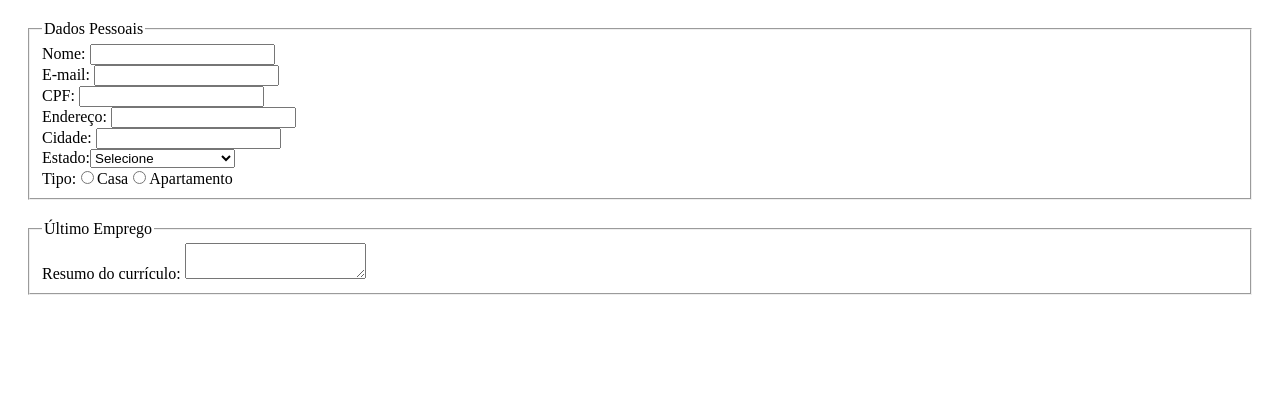
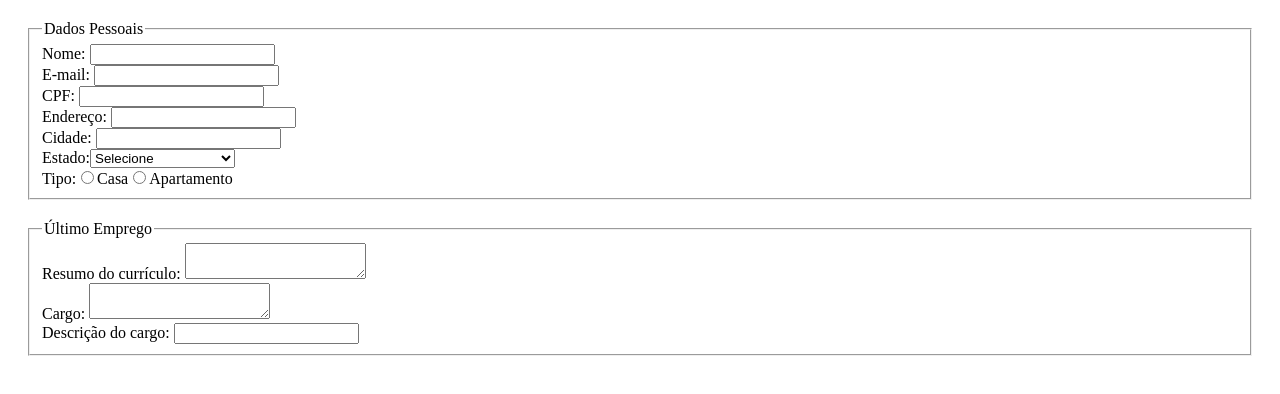
Before and after one commit to vanriwerson/trybe-exercises, a React (Create React App) app in the folder 02front-end/bloco-11-componentes-com-estado-eventos-e-formularios-com-react/dia-2-formularios-no-react/my-form-2.0/: page / in a window 1280 px wide. Shown: the top 394 px of the page. Built offline with nearby package versions, Linux system fonts and the light colour scheme.

Commit message:
Pause no 11.2

```diff
--- a/02front-end/bloco-11-componentes-com-estado-eventos-e-formularios-com-react/dia-2-formularios-no-react/my-form-2.0/src/App.js
+++ b/02front-end/bloco-11-componentes-com-estado-eventos-e-formularios-com-react/dia-2-formularios-no-react/my-form-2.0/src/App.js
@@ -14,6 +14,8 @@ class App extends Component{
     estado:'',
     tipo: '',
     curriculo: '',
+    cargo: '',
+    descricao: '',
   }
 
   handleChange = ({ target }) => {
@@ -23,8 +25,13 @@ class App extends Component{
     this.setState({ [name]: setValue() })
   }
 
+  handleError = () => {
+    const currentState = Object.values(this.state);
+    return currentState.every((value) => value !== '');
+  }
+
   render() {
-    const { nome, email, cpf, endereco, cidade, estado, curriculo } = this.state;
+    const { nome, email, cpf, endereco, cidade, estado, curriculo, cargo, descricao } = this.state;
 
     return(
       <form className="form">
@@ -96,9 +103,25 @@ class App extends Component{
           <RequiredTextarea
             labelText="Resumo do currículo"
             name="curriculo"
+            maxLength={1000}
+            onChange={(e) => this.handleChange(e)}
+            value={curriculo}
+          />
+
+          <RequiredTextarea
+            labelText="Cargo"
+            name="cargo"
             maxLength={40}
             onChange={(e) => this.handleChange(e)}
-            value={curriculo}
+            value={cargo}
+          />
+
+          <RequiredTextInput
+            labelText="Descrição do cargo"
+            name="descricao"
+            maxLength={500}
+            onChange={(e) => this.handleChange(e)}
+            value={descricao}
           />
         </fieldset>
       </form>
--- a/02front-end/bloco-11-componentes-com-estado-eventos-e-formularios-com-react/dia-2-formularios-no-react/my-form-2.0/src/components/RequiredTextarea.jsx
+++ b/02front-end/bloco-11-componentes-com-estado-eventos-e-formularios-com-react/dia-2-formularios-no-react/my-form-2.0/src/components/RequiredTextarea.jsx
@@ -2,6 +2,19 @@ import React, { Component } from 'react';
 import PropTypes from "prop-types";
 
 class RequiredTextarea extends Component{
+  state = {
+    showAlert: true,
+  }
+
+  handleMouseEnter = () => {
+    const { name } = this.props;
+    const show = this.state.showAlert;
+    if (show === true && name === 'cargo') {
+      this.setState({ showAlert: false });
+      alert('Preencha com cuidado esta informação.');
+    }
+  }
+
   render() {
     const { labelText, name, maxLength, onChange, value } = this.props;
 
@@ -12,6 +25,7 @@ class RequiredTextarea extends Component{
           name={ name }
           maxLength={ maxLength }
           onChange={ onChange }
+          onMouseEnter={this.handleMouseEnter}
           value={ value }
           required
         />
```
